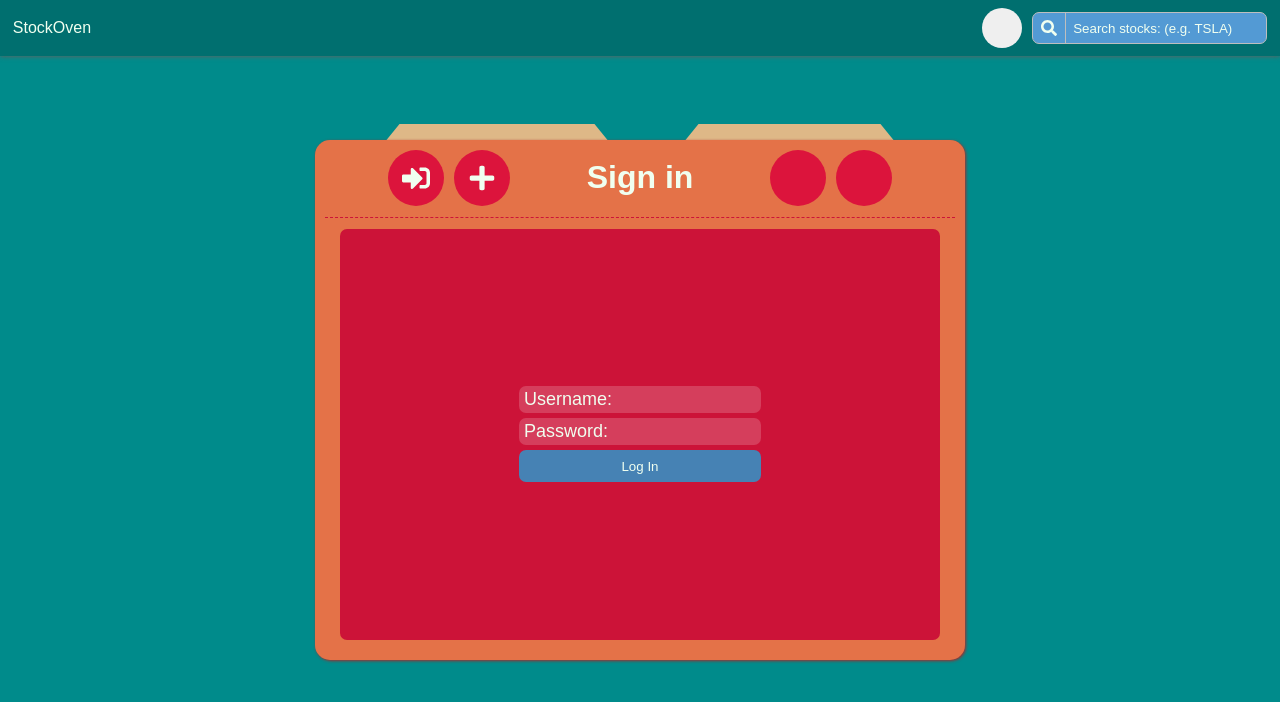
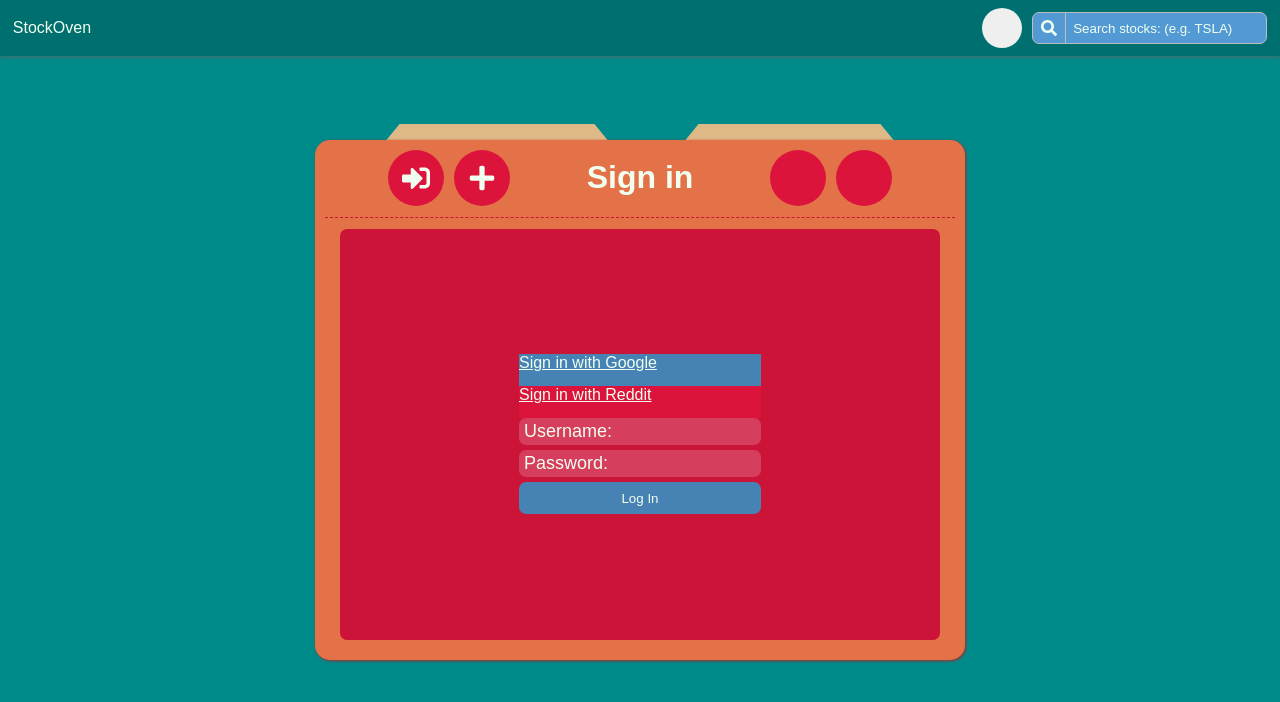
Before and after one commit to krushilnaik/StockOven-MERN-old, a React (Create React App) app: page /sign_in in a window 1280 px wide. Shown: the top 702 px of the page. Built offline with nearby package versions, Linux system fonts and the light colour scheme.

Commit message:
Add "Sign in with" buttons

```diff
--- a/src/views/components/SignInForm.jsx
+++ b/src/views/components/SignInForm.jsx
@@ -47,6 +47,20 @@ function SignInForm() {
 
 			<div className='form-wrapper'>
 				<form>
+					<a
+						style={{ backgroundColor: 'steelblue' }}
+						className='sign-in-button'
+						href='http://localhost:3000/auth/google'
+					>
+						<p>Sign in with Google</p>
+					</a>
+					<a
+						style={{ backgroundColor: 'crimson' }}
+						className='sign-in-button'
+						href='http://localhost:3000/auth/yahoo'
+					>
+						Sign in with Reddit
+					</a>
 					<input
 						type='text'
 						defaultValue={username}
```
